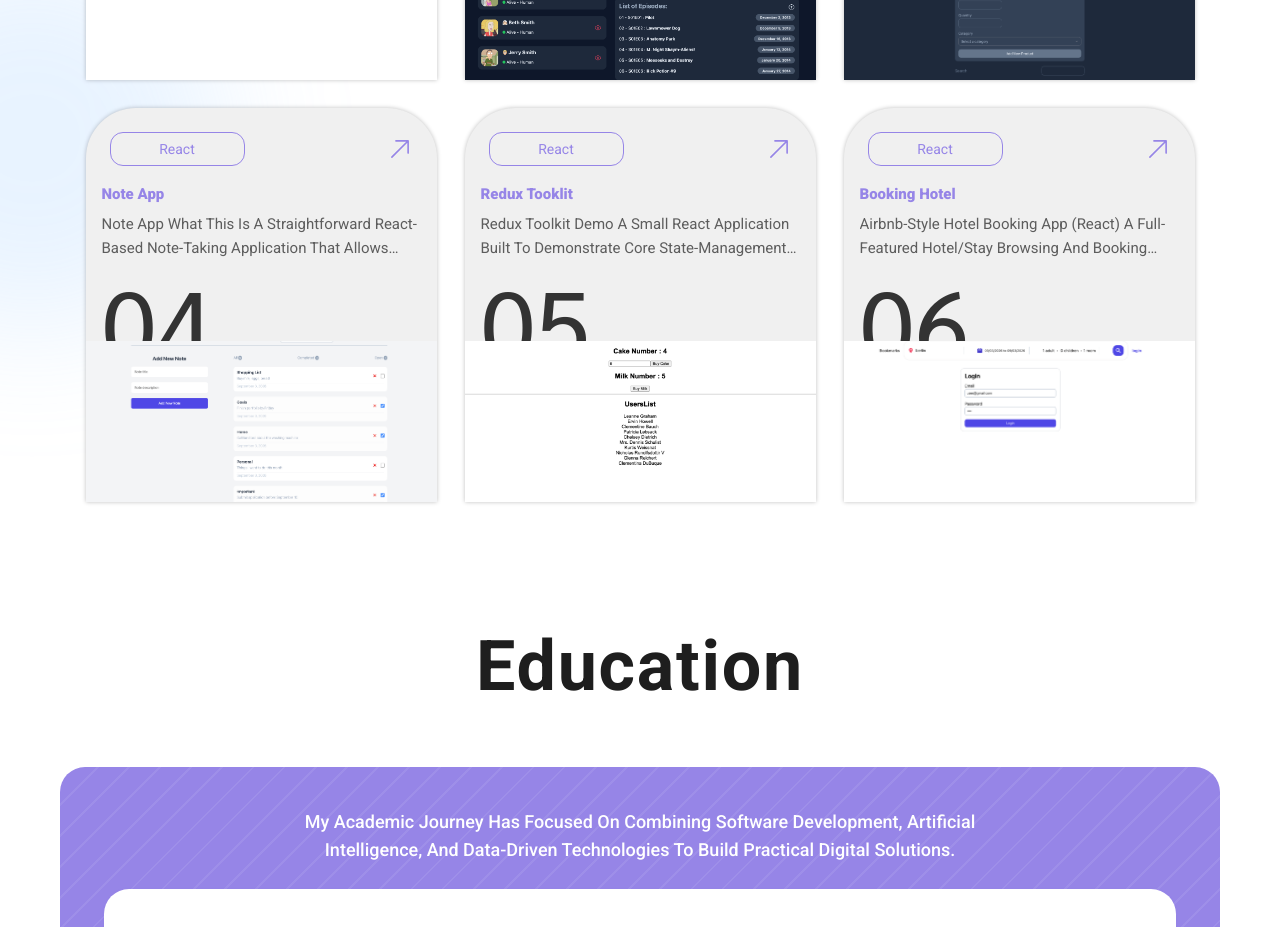
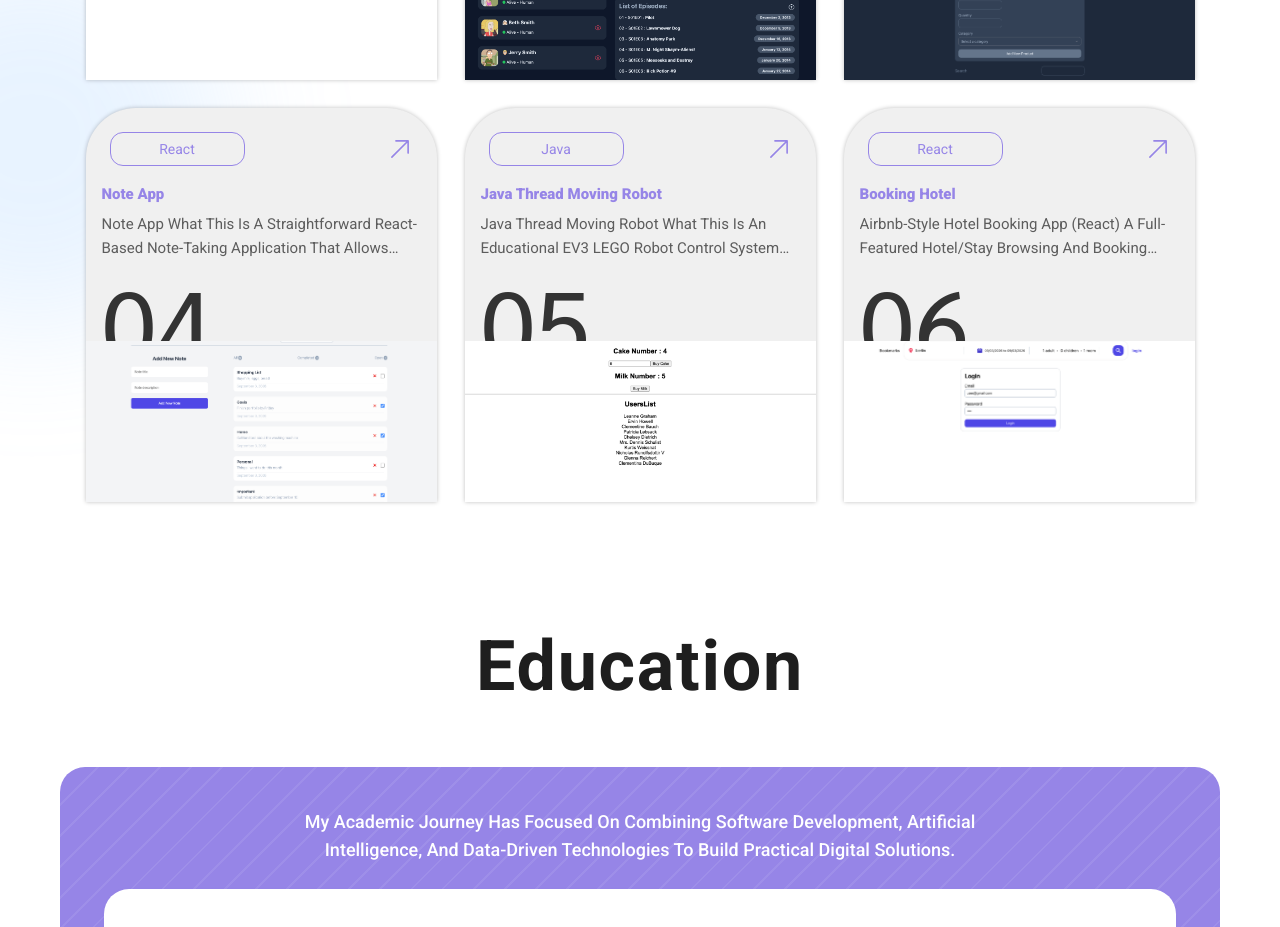
Before and after one commit to yasminebrahimi/yasmin_ebrahimi_portfolio, a React (Vite) app: page / in a window 1280 px wide. Shown: the part 3040-3967 px from the top of the page. Built offline with nearby package versions, Linux system fonts and the light colour scheme.

Commit message:
Replace project 5 with Java EV3 robot

```diff
--- a/src/data/projects.js
+++ b/src/data/projects.js
@@ -185,31 +185,29 @@ Data Flow
   },
   {
     id: "5",
-    title: "Redux Tooklit",
-    type: "React",
-    description: `Redux Toolkit Demo
+    title: "Java Thread Moving Robot",
+    type: "Java",
+    description: `Java Thread Moving Robot
 
-A small React application built to demonstrate core state-management patterns with Redux Toolkit, covering both synchronous local state and asynchronous API-driven state within a single global store.
+What this is
 
-Tech stack: React 18, Redux Toolkit (@reduxjs/toolkit), React-Redux, Axios, Vite
+An educational EV3 LEGO robot control system written in Java that demonstrates multi-threaded programming patterns for embedded systems. The robot autonomously navigates by following dark lines on the ground, detecting obstacles with ultrasonic sensors, and providing audio feedback—all coordinated through concurrent handler threads that isolate sensor polling logic from the robot's main movement controller. This project illustrates how to decouple I/O-bound sensor reads from time-critical movement decisions using the handler thread pattern.
 
-What it does:
+How it fits together
 
-- Cake Counter — lets a user "buy" a variable number of cakes via a number input, dispatching a payload-driven action that decrements a counter in the Redux store.
-- Milk Counter — a simpler counter demonstrating a payload-less action (each click decrements by one).
-- Users List — fetches user data from a public REST API (jsonplaceholder.typicode.com) using createAsyncThunk, and renders loading, error, and success states driven entirely by the async thunk's lifecycle actions (pending / fulfilled / rejected).
+The robot's behavior is built on a handler thread architecture designed to keep sensor reads non-blocking. When MainClass.main() runs, it creates a Robot object, which spawns multiple HandlerThread subclasses that run independently:
 
-What it demonstrates:
+UltrasonicSensorHandlerThread continuously polls the ultrasonic sensor (SensorPort S3) and updates recentSample whenever an obstacle is detected within 15 cm, allowing the Robot to detect collisions in real time.
 
-- Modern Redux Toolkit setup with configureStore and multiple feature "slices" (cakeSlice, milkSlice, userSlice), each in its own feature folder — a scalable pattern for larger apps.
-- createSlice for concise, boilerplate-free reducers using Immer's mutable-update syntax under the hood.
-- createAsyncThunk for handling async side effects (API calls) with automatic pending/fulfilled/rejected action types, paired with extraReducers (builder callback API) to handle those actions in a slice that doesn't own the thunk directly.
-- The react-redux hooks API (useSelector, useDispatch) as the modern replacement for the older connect()/mapStateToProps pattern.
-- Component-level state (useState) composed alongside global Redux state, showing where local UI state ends and shared app state begins.`,
-    tech: ["React", "Vite", "Tailwind"],
+ColorSensorHandlerThread continuously reads the color sensor (SensorPort S2) in "Red" mode and sets recentSample to track whether the robot is on a dark line (color value < 0.26 threshold), enabling line-following behavior.
+
+SoundHandlerThread plays a looping soundtrack (i_was_marios_tash.wav) at 100% volume in parallel with movement.
+
+The Robot class periodically polls the "most recent" sensor values from each thread via public getter methods (detectsObstacle(), isOnLine(), etc.) to make real-time navigation decisions without blocking on sensor hardware. Each handler thread extends a common HandlerThread base class that provides unified lifecycle management (start(), exit(), getExitCondition()), ensuring clean thread startup and shutdown.`,
+    tech: ["Java"],
     image: projectFive,
-    github: "https://github.com/yasminebrahimi/redux_tooklit",
-    live: "https://redux-tooklit-yasmin.netlify.app/",
+    github: "https://github.com/yasminebrahimi/EV3Project2025",
+    live: null,
   },
   {
     id: "6",
```
